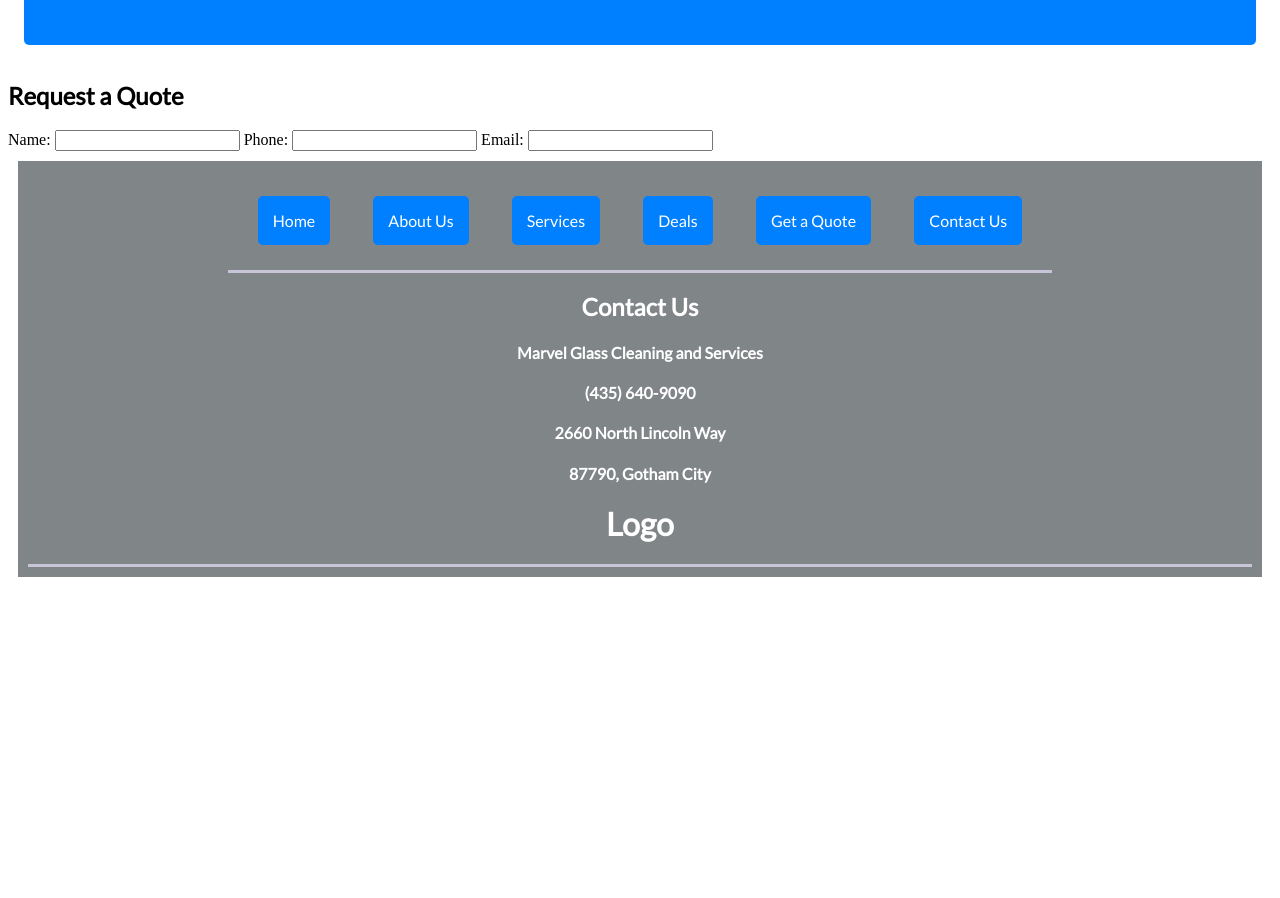
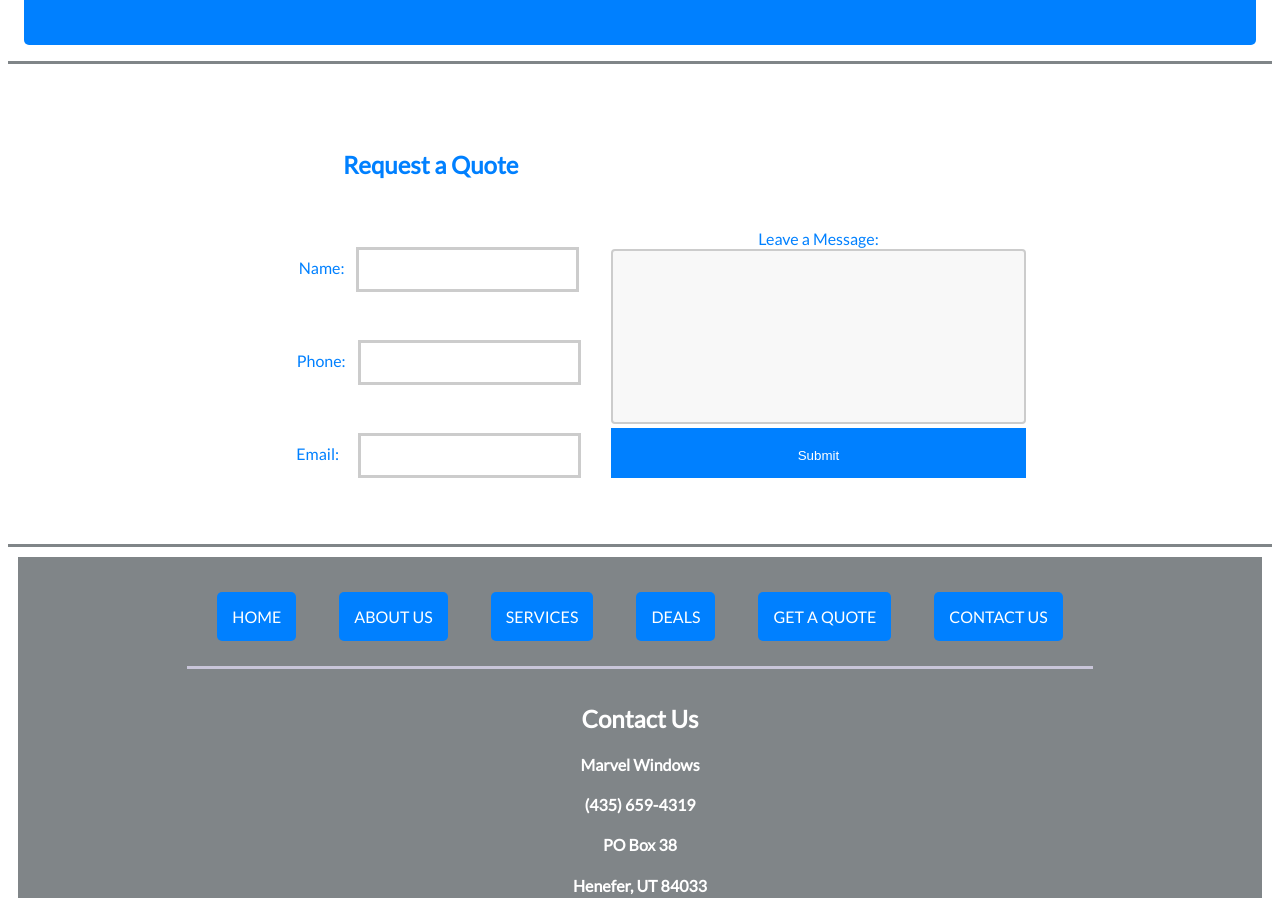
Before and after one commit to KeatenJo/MarvelWindowsWebsite, a plain HTML site: page src/index.html in a window 1280 px wide. Shown: the part 1205-2103 px from the top of the page. Before the commit the page ends 1782 px from the top, so only its background shows below. Drawn offline with Linux system fonts and the light colour scheme.

Commit message:
Implemented Request a Quote Div and Styled it.

```diff
--- a/src/index.html
+++ b/src/index.html
@@ -88,32 +88,39 @@
 
 				</div>
 			</div>
-			<div>
-
-				<div>
-
-
-				</div>
-
-
-
-			</div>
 		</main>
 
 	</div>
 
-	<div>
-		<div>
-			<h2>Request a Quote</h2>
-			<label>Name: </label>
-			<input type="text"/>
+	<div id="requestAQuoteDiv">
+		<div id="requestAQuoteContainer">
+			<div id="threeContainer">
+				<h2 class="requestLabels">Request a Quote</h2>
 
-			<label>Phone: </label>
-			<input type="text"/>
+				<div class="inputDivs">
+				<label id="NameLabel">Name:   </label>
+				<input type="text"/>
+				</div>
 
-			<label>Email: </label>
-			<input type="text"/>
+				<div class="inputDivs">
+				<label id="PhoneLabel">Phone:</label>
+				<input type="text"/>
+				</div>
 
+				<div class="inputDivs">
+				<label class="requestLabels">Email:   </label>
+				<input type="text"/>
+				</div>
+			</div>
+
+			<div id="textAreaDiv">
+			<label class="requestLabels">Leave a Message: </label>
+			<textarea></textarea>
+			<div id="buttonDiv">
+				<button id="requestQuoteButton">Submit</button>
+			</div>
+
+			</div>
 		</div>
 
 	</div>
@@ -121,19 +128,19 @@
 	<footer>
 		<div id="footerContainer">
 			<div class="navDivs" id="bottomNavDiv">
-				<div class="navButtons">Home</div>
-				<div class="navButtons">About Us</div>
-				<div class="navButtons">Services</div>
-				<div class="navButtons">Deals</div>
-				<div class="navButtons">Get a Quote</div>
-				<div class="navButtons">Contact Us</div>
+				<div class="navButtons">HOME</div>
+				<div class="navButtons">ABOUT US</div>
+				<div class="navButtons">SERVICES</div>
+				<div class="navButtons">DEALS</div>
+				<div class="navButtons">GET A QUOTE</div>
+				<div class="navButtons">CONTACT US</div>
 			</div>
 		<div id="contactDiv">
 			<h2>Contact Us</h2>
-			<h4>Marvel Glass Cleaning and Services</h4>
-			<h4>(435) 640-9090</h4>
-			<h4>2660 North Lincoln Way</h4>
-			<h4>87790, Gotham City</h4>
+			<h4>Marvel Windows</h4>
+			<h4>(435) 659-4319</h4>
+			<h4>PO Box 38</h4>
+			<h4>Henefer, UT 84033</h4>
 			<h1> Logo </h1>
 		</div>
 
--- a/src/style.css
+++ b/src/style.css
@@ -122,6 +122,7 @@ footer {
 	color: black;
 	background-color: white;
 	border-style: solid;
+	border-radius: 5px;
 
 }
 
@@ -156,9 +157,93 @@ footer {
 }
 #contactDiv {
 	margin: 0 auto;
-	padding 1em;
+	padding: 1em;
 	color: white;
 	border-bottom-style: solid;
 	border-color: #C8C5D9;
 
 }
+
+#requestAQuoteDiv {
+	margin: 0 auto;
+	padding: 1em;
+	text-align: center;
+	border-top-style: solid;
+	border-bottom-style: solid;
+	border-color: #808588;
+
+
+}
+#requestAQuoteContainer {
+	display: inline-block;
+	margin: 0 auto;
+	padding: 1em;
+
+}
+.inputDivs {
+	display: block;
+	margin: 0 auto;
+	padding: 1em;
+}
+
+input[type=text]:focus {
+	border: 3px solid #555;
+}
+
+input[type=text] {
+	padding: 12px 20px;
+	margin: 8px 0;
+	box-sizing: border-box;
+	border: 3px solid #ccc;
+	-webkit-transition: 0.5s;
+	transition: 0.5s;
+	outline: none;
+}
+
+textarea {
+	width: 100%;
+	height: 175px;
+	padding: 12px 20px;
+	box-sizing: border-box;
+	border: 2px solid #ccc;
+	border-radius: 4px;
+	background-color: #f8f8f8;
+	font-size: 16px;
+	resize: none;
+}
+
+#threeContainer {
+	display: inline-block;
+	padding: 10px;
+	text-align: center;
+}
+#textAreaDiv {
+	display: inline-block;
+}
+#requestQuoteButton {
+	background-color: #0080FF;
+	width: 100%;
+	height: 50px;
+	color: white;
+	padding: 20px;
+	border: none;
+}
+
+.requestLabels {
+	color: #0080FF;
+	padding: 1em;
+	font-family: Lato;
+}
+
+#PhoneLabel {
+	color: #0080FF;
+	padding: 1em;
+	font-family: Lato;
+	padding-right: 8px;
+}
+#NameLabel {
+	color: #0080FF;
+	padding: 1em;
+	font-family: Lato;
+	padding-right: 8px;
+}
```
